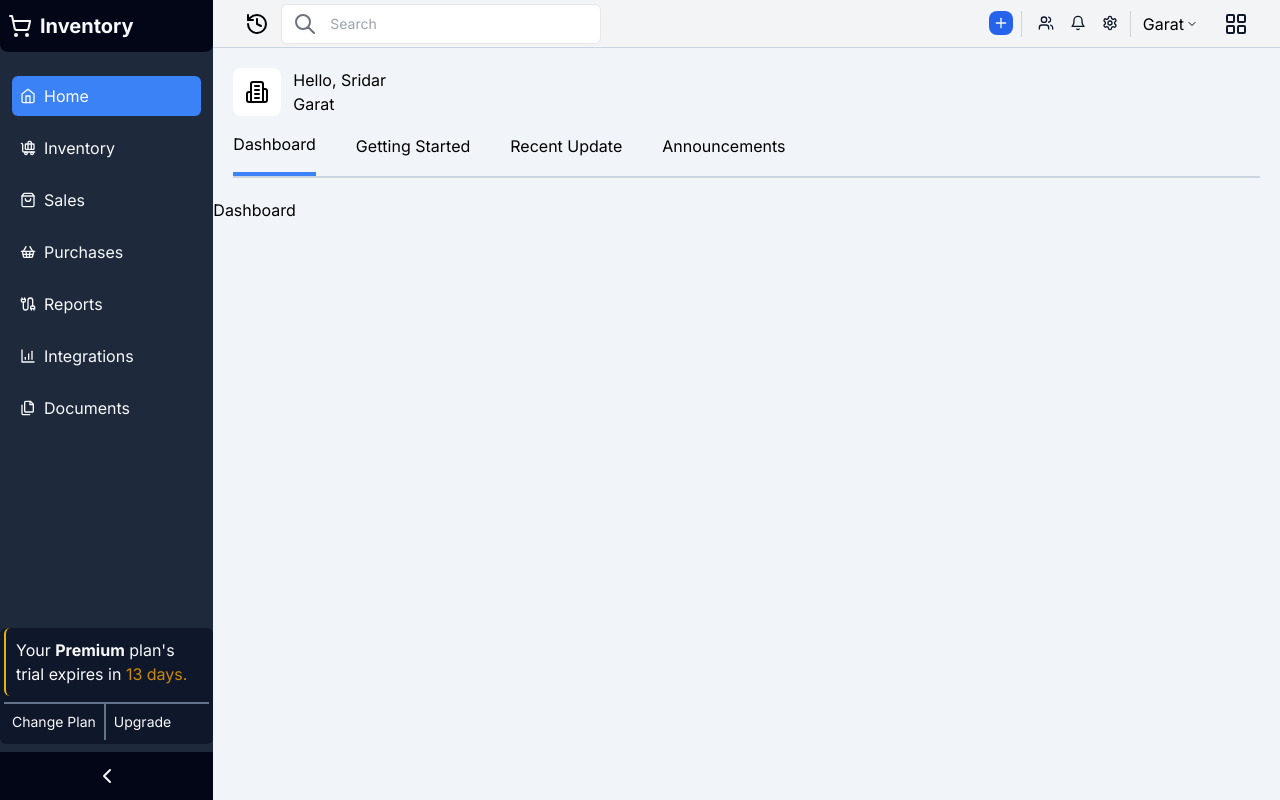
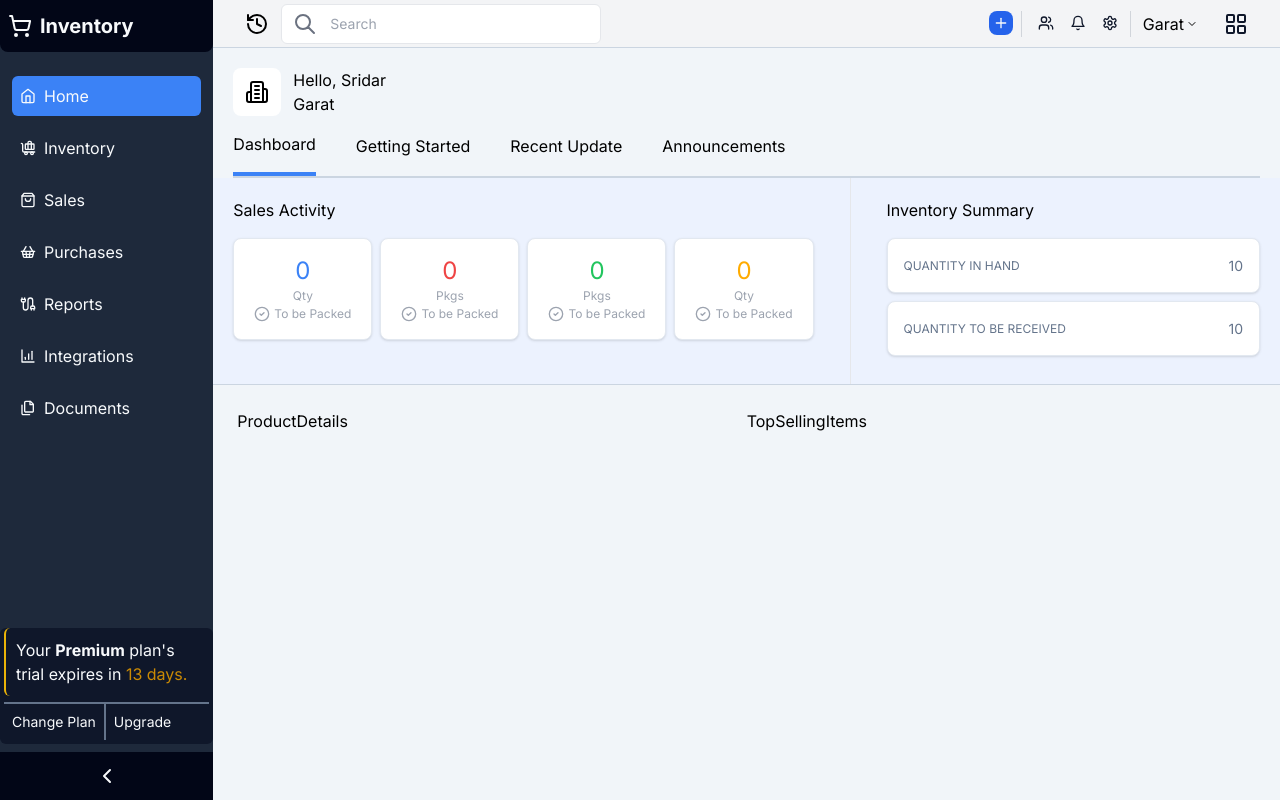
Before and after one commit to SRIDAR10/inventory-frontend, a Next.js app: page /inventory/home/dashboard in a window 1280 px wide. Built offline with nearby package versions, Linux system fonts and the light colour scheme.

Commit message:
dashboard changes

```diff
--- a/app/(back-office)/inventory/home/dashboard/page.tsx
+++ b/app/(back-office)/inventory/home/dashboard/page.tsx
@@ -1,9 +1,24 @@
-import React from 'react'
+import DashboardActivites from "@/components/inventory/DashboardActivites";
+import ProductDetails from "@/components/inventory/ProductDetails";
+import TopSellingItems from "@/components/inventory/TopSellingItems";
+import React from "react";
 
 const Dashboard = () => {
   return (
-    <div>Dashboard</div>
-  )
-}
+    <>
+      <div className="bg-[#ecf2fe] border-b border-slate-300">
+        <DashboardActivites />
+      </div>
+      <div className="flex p-6">
+        <div style={{ flex: 1 }}>
+          <ProductDetails />
+        </div>
+        <div style={{ flex: 1 }}>
+          <TopSellingItems />
+        </div>
+      </div>
+    </>
+  );
+};
 
 export default Dashboard;
--- /dev/null
+++ b/components/inventory/DashboardActivites.tsx
@@ -0,0 +1,15 @@
+import React from 'react';
+import { SplitScreen } from '../ui/SplitScreen';
+import SalesActivity from './SalesActivity';
+import InventorySummary from './InventorySummary';
+
+const DashboardActivites = () => {
+  return (
+    <SplitScreen leftWeight={3} rightWeight={2}>
+        <SalesActivity/>
+        <InventorySummary/>
+    </SplitScreen>
+  )
+}
+
+export default DashboardActivites;
--- a/components/inventory/HomeNavBar.tsx
+++ b/components/inventory/HomeNavBar.tsx
@@ -11,7 +11,7 @@ const HomeNavBar = () => {
   console.log("home path name", pathname);
   const router = useRouter()
   return (
-    <div className="p-5">
+    <div className="p-5 pb-0">
       <div className="flex space-x-3">
         <div className="w-12 h-12 bg-white rounded-lg flex items-center justify-center">
           <Building2 />
@@ -22,7 +22,6 @@ const HomeNavBar = () => {
         </div>
       </div>
       <nav className="flex space-x-10 pt-4 border-b-2 border-slate-300">
-        {/* <Link href="" className="border-b-4 pb-5 border-blue-500">Dashboard</Link> */}
         {HomeBarNavLinks.map((navLinks) => {
           return (
             <button
--- /dev/null
+++ b/components/inventory/InventorySummary.tsx
@@ -0,0 +1,21 @@
+import React from "react";
+
+const InventorySummary = () => {
+  return (
+    <div className="p-5">
+      <div className="text-l mb-2">Inventory Summary</div>
+      <div className="flex py-2 flex-col">
+        <div className="shadow mb-2 rounded-lg border border-slate-200 hover:border-blue-400 bg-white py-4 px-4 cursor-pointer flex items-center gap-3 justify-between transition-all duration-300">
+          <h2 className="text-slate-500 uppercase text-[12px]">Quantity in Hand</h2>
+          <h4 className="text-slate-500 text-[14px]">10</h4>
+        </div>
+        <div className="shadow rounded-lg border border-slate-200 hover:border-blue-400 bg-white py-4 px-4 cursor-pointer flex items-center gap-3 justify-between transition-all duration-300">
+          <h2 className="text-slate-500 uppercase text-[12px]">Quantity to be received</h2>
+          <h4 className="text-slate-500 text-[14px]">10</h4>
+        </div>
+      </div>
+    </div>
+  );
+};
+
+export default InventorySummary;
--- /dev/null
+++ b/components/inventory/ProductDetails.tsx
@@ -0,0 +1,9 @@
+import React from 'react';
+
+const ProductDetails = () => {
+  return (
+    <div>ProductDetails</div>
+  )
+}
+
+export default ProductDetails;
--- /dev/null
+++ b/components/inventory/SalesActivity.tsx
@@ -0,0 +1,32 @@
+import React from "react";
+import { SalesData } from "../sampleData/SalesData";
+
+const SalesActivity = () => {
+  return (
+    <div className="p-5">
+      <div className="text-l mb-2">Sales Activity</div>
+      <div className="flex space-x-1 py-2 gap-1">
+        {SalesData.map((item, index) => {
+          return (
+            <div
+              key={index}
+              className="shadow flex-grow  bg-white p-4 rounded-lg border border-slate-200 hover:border-blue-400 cursor-pointer transition-all duration-300"
+            >
+              <div className={`flex justify-center ${item.color} text-2xl`}>
+                {item.count}
+              </div>
+              <div className="flex justify-center text-[12px] text-gray-400">
+                {item.metrics}
+              </div>
+              <div className="flex justify-center text-[12px] text-gray-400 space-x-1 items-center">
+                <div> {item.icon}</div> <div>{item.label}</div>
+              </div>
+            </div>
+          );
+        })}
+      </div>
+    </div>
+  );
+};
+
+export default SalesActivity;
--- a/components/inventory/Sidebar.tsx
+++ b/components/inventory/Sidebar.tsx
@@ -38,6 +38,7 @@ const Sidebar = () => {
               className={cn("flex items-center space-x-2 p-2", {
                 "bg-blue-500 text-slate-50 rounded-md":
                   pathname === navItem.href,
+                  "hover:bg-slate-900 rounded-md": pathname !== navItem.href
               })}
               onClick={()=>router.replace(navItem.href)}
             >
--- /dev/null
+++ b/components/inventory/TopSellingItems.tsx
@@ -0,0 +1,9 @@
+import React from 'react';
+
+const TopSellingItems = () => {
+  return (
+    <div>TopSellingItems</div>
+  )
+}
+
+export default TopSellingItems;
--- /dev/null
+++ b/components/sampleData/SalesData.tsx
@@ -0,0 +1,33 @@
+import { CheckCircle2 } from "lucide-react";
+import React from "react";
+
+export const SalesData =  [
+  {
+    count: 0,
+    label: "To be Packed",
+    metrics:"Qty",
+    icon:<CheckCircle2 className="h-4 w-4"/>,
+    color:"text-blue-500"
+  },
+  {
+    count: 0,
+    label: "To be Packed",
+    metrics:"Pkgs",
+    icon:<CheckCircle2 className="h-4 w-4"/>,
+    color:"text-red-500",
+  },
+  {
+    count: 0,
+    label: "To be Packed",
+    metrics:"Pkgs",
+    icon:<CheckCircle2 className="h-4 w-4"/>,
+    color:"text-green-500"
+  },
+  {
+    count: 0,
+    label: "To be Packed",
+    metrics:"Qty",
+    icon:<CheckCircle2 className="h-4 w-4"/>,
+    color:"text-[#ffab00]"
+  }
+];
--- /dev/null
+++ b/components/ui/SplitScreen.tsx
@@ -0,0 +1,19 @@
+import React, {ReactNode} from 'react';
+
+interface LayoutProps {
+  children: ReactNode;
+  leftWeight: number;
+  rightWeight: number;
+}
+
+export const SplitScreen=({ children, leftWeight, rightWeight }:LayoutProps) => {
+  const [left, right] = React.Children.toArray(children) as [React.ReactElement, React.ReactElement];
+
+  return (
+    <div className="flex">
+      <div style={{ flex: leftWeight }}>{left}</div>
+      <div className="mx-4 my-0 border-l bg-slate-400" />
+      <div style={{ flex: rightWeight }}>{right}</div>
+    </div>
+  );
+};
```
